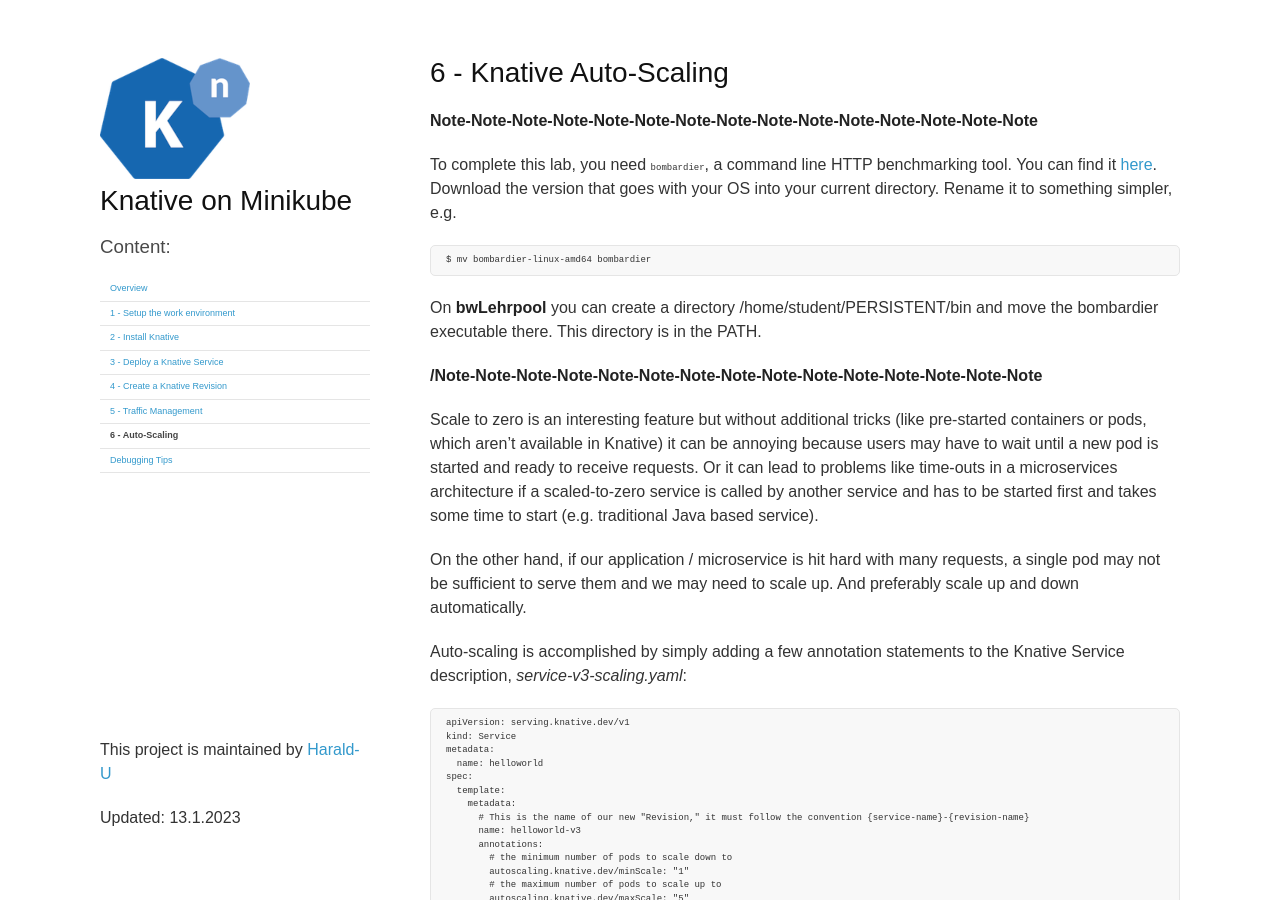
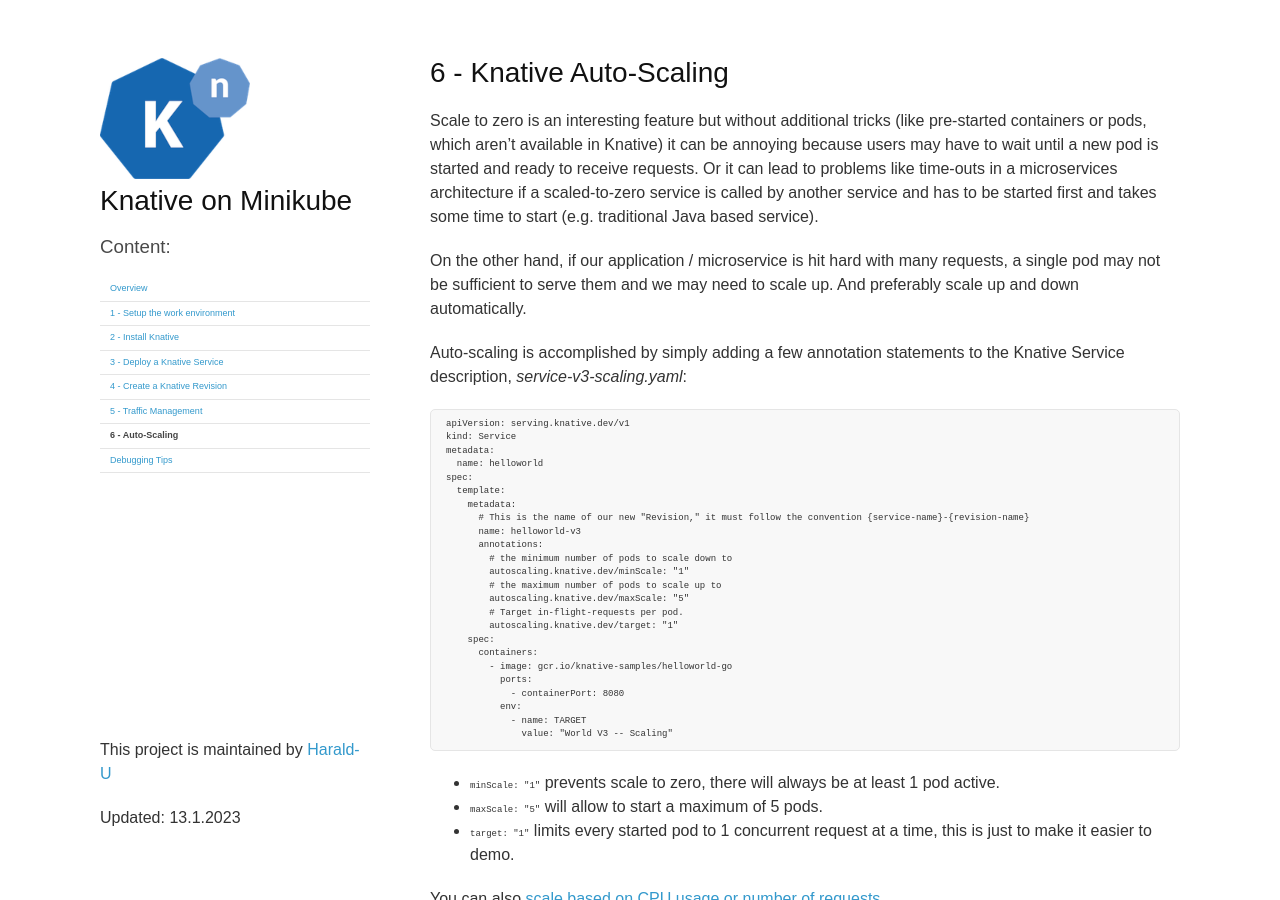
Before and after one commit to Harald-U/knative-on-minikube, a Jekyll site: the page built from workshop/6-Scaling.md, in a window 1280 px wide and 900 px high. Built offline with Jekyll 4.4.1, drawn with Linux system fonts in a browser that asks for light colours; the repository's description, which GitHub fills in, is left out.

Commit message:
Remove inst instr for bombardier

```diff
--- a/workshop/6-Scaling.md
+++ b/workshop/6-Scaling.md
@@ -5,7 +5,7 @@ layout: default
 
 # 6 - Knative Auto-Scaling
 
-**Note-Note-Note-Note-Note-Note-Note-Note-Note-Note-Note-Note-Note-Note-Note**
+<!-- **Note-Note-Note-Note-Note-Note-Note-Note-Note-Note-Note-Note-Note-Note-Note**
 
 To complete this lab, you need `bombardier`, a command line HTTP benchmarking tool. You can find it [here](https://github.com/codesenberg/bombardier/releases){:target="_blank"}. Download the version that goes with your OS into your current directory. Rename it to something simpler, e.g.
 
@@ -15,7 +15,7 @@ $ mv bombardier-linux-amd64 bombardier
 
 On **bwLehrpool** you can create a directory /home/student/PERSISTENT/bin and move the bombardier executable there. This directory is in the PATH.
 
-**/Note-Note-Note-Note-Note-Note-Note-Note-Note-Note-Note-Note-Note-Note-Note**
+**/Note-Note-Note-Note-Note-Note-Note-Note-Note-Note-Note-Note-Note-Note-Note** -->
 
 Scale to zero is an interesting feature but without additional tricks (like pre-started containers or pods, which aren't available in Knative) it can be annoying because users may have to wait until a new pod is started and ready to receive requests. Or it can lead to problems like time-outs in a microservices architecture if a scaled-to-zero service is called by another service and has to be started first and takes some time to start (e.g. traditional Java based service).
 
```
